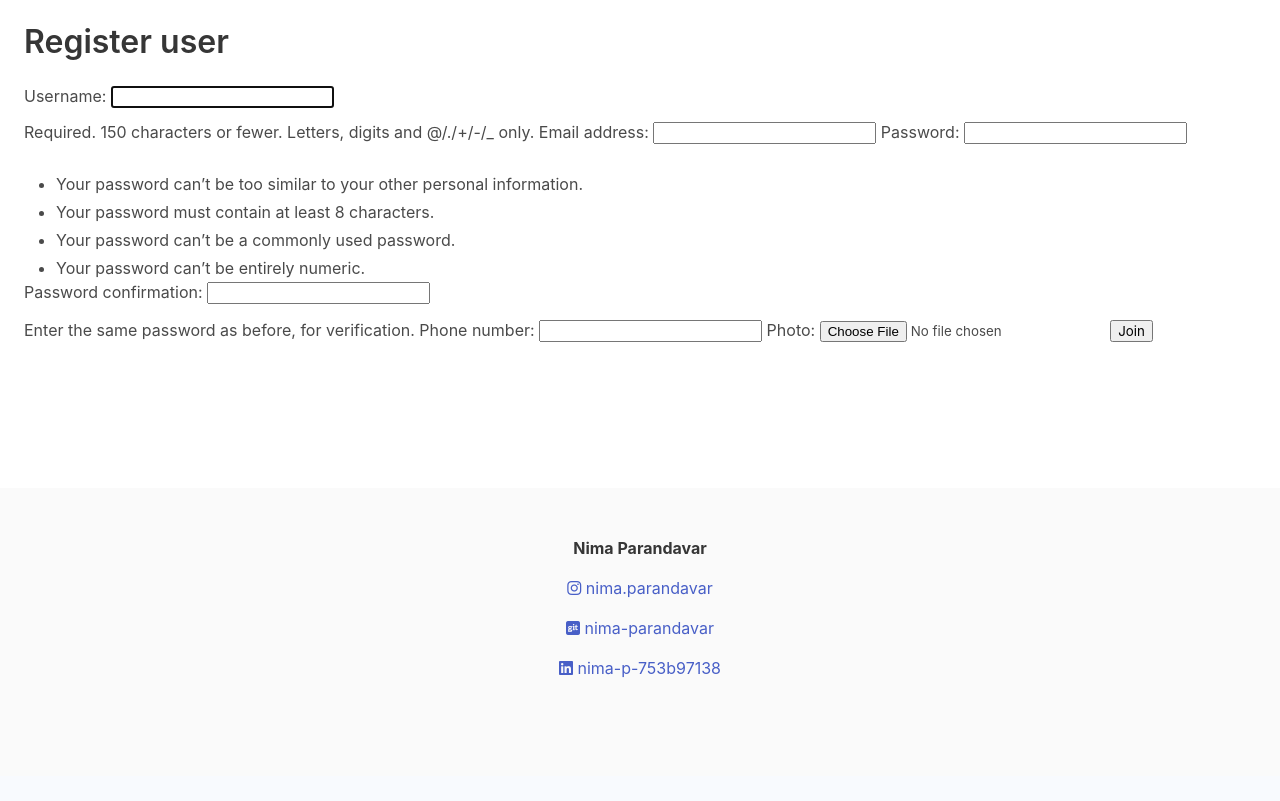
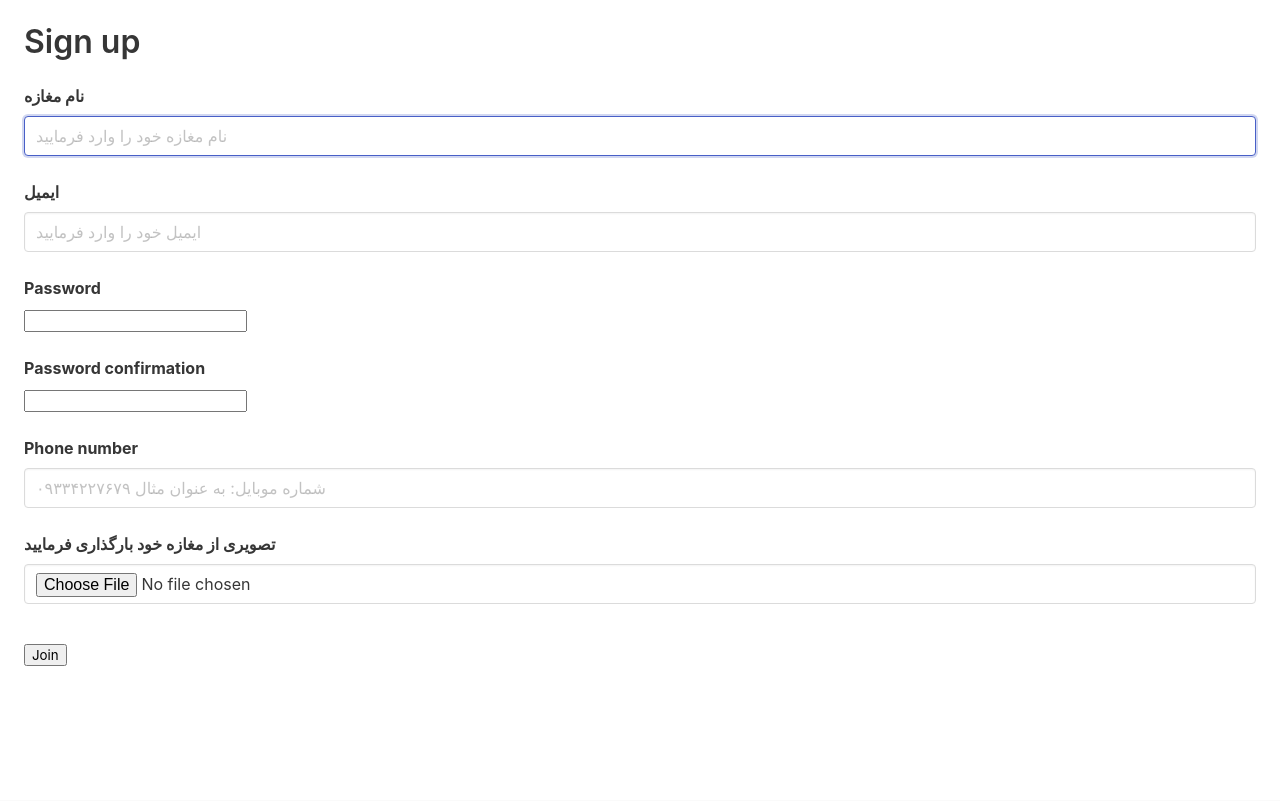
Before and after one commit to kiarash-borooshan/Hojreh, a Django app: template Hojerh/templates/account/register.html in a window 1280 px wide. Shown: the part 52-853 px from the top of the page. Before the commit the page ends 729 px from the top, so only its background shows below. Run offline with Django 4.2, Linux system fonts and the light colour scheme; the template is opened without the code that fills it: values that come from a table or form of the project are taken from there, others are empty; some libraries are stand-ins or nearby versions.

Commit message:
Sign up form costomized

```diff
--- a/Hojerh/Hojerh/urls.py
+++ b/Hojerh/Hojerh/urls.py
@@ -7,7 +7,7 @@
 urlpatterns = [
     path('admin/', admin.site.urls),
     path("", include('core.url', namespace='core')),
-    path("auth/", include('account.url')),
+    path("account/", include('account.url')),
     path("toys/", include('ToysApp.url', namespace="ToysApp"))
 ]
 
--- a/Hojerh/ToysApp/models.py
+++ b/Hojerh/ToysApp/models.py
@@ -1,6 +1,6 @@
 from django.contrib.auth.models import User
 from django.db import models
-# from taggit.managers import TaggableManager
+from taggit.managers import TaggableManager
 from django.urls import reverse
 
 
@@ -71,7 +71,7 @@
 
     video_link = models.TextField(null=True, blank=True)
 
-    # tags = TaggableManager()
+    tags = TaggableManager()
 
     available = models.BooleanField()
 
--- a/Hojerh/account/admin.py
+++ b/Hojerh/account/admin.py
@@ -4,4 +4,4 @@
 
 @admin.register(Profile)
 class ProfileDecore(admin.ModelAdmin):
-    list_display = ("user", )
+    list_display = ("user", "phone_number")
--- a/Hojerh/account/forms.py
+++ b/Hojerh/account/forms.py
@@ -19,11 +19,22 @@
         model = User
         fields = ['username', 'email', 'password1', 'password2']
         widgets = {
-                    "username": forms.TextInput(attrs={'class': 'form-control mb-3'}),
-                    "email": forms.EmailInput(attrs={'class': 'form-control mb-3'}),
-                    "password1": forms.PasswordInput(attrs={'class': 'form-control mb-3'}),
-                    "password2": forms.PasswordInput(attrs={'class': 'form-control mb-6'}),
+                    "username": forms.TextInput(attrs={'class': 'input',
+                                                       "placeholder": "نام مغازه خود را وارد فرمایید"}),
+                    "email": forms.EmailInput(attrs={'class': 'input',
+                                                     "placeholder": "ایمیل خود را وارد فرمایید"}),
+                    "password1": forms.PasswordInput(attrs={'class': 'input',
+                                                            "placeholder": "پسورد"}),
+                    "password2": forms.PasswordInput(attrs={'class': 'input',
+                                                            "placeholder": "تکرار پسورد"}),
                 }
+
+        labels = {
+            "username": "نام مغازه",
+            "email": "ایمیل",
+            "password1": "رمز",
+            "password2": "تکرار رمز"
+        }
 
 
 class RegisterProfileForm(forms.ModelForm):
@@ -31,6 +42,13 @@
         model = Profile
         exclude = ['user']
         widgets = {
-            'phone_number': forms.TextInput(attrs={'class': 'form-control mb-3'}),
-            'photo': forms.FileInput(attrs={'class': 'form-control mb-3'}),
+            'phone_number': forms.TextInput(attrs={'class': 'input',
+                                                   "placeholder": "شماره موبایل: به عنوان مثال ۰۹۳۳۴۲۲۷۶۷۹"}),
+            'photo': forms.FileInput(attrs={'class': 'input',
+                                            "placeholder": "تصویری از مغازه خود را بارگذاری کنید"}),
+
         }
+
+        labels = {
+            "photo": "تصویری از مغازه خود بارگذاری فرمایید"
+        }
--- a/Hojerh/account/models.py
+++ b/Hojerh/account/models.py
@@ -4,15 +4,15 @@
 from django.dispatch import receiver
 
 """" !!! cannot recognize """
-# from phonenumber_field.modelfields import PhoneNumberField
+from phonenumber_field.modelfields import PhoneNumberField
 
 
 class Profile(models.Model):
     user = models.OneToOneField(User,
                                 on_delete=models.CASCADE,
                                 related_name="profile")
-    # phone_number = PhoneNumberField(blank=True)
-    phone_number = models.CharField(blank=True, null=True)
+    phone_number = PhoneNumberField(blank=True, null=True)
+    # phone_number = models.CharField(blank=True, null=True)
     photo = models.ImageField(null=True, blank=True)
 
     def __str__(self):
--- a/Hojerh/account/url.py
+++ b/Hojerh/account/url.py
@@ -4,5 +4,5 @@
 # app_name = 'account'
 
 urlpatterns = [
-    path("register", views.register_user)
+    path("register", views.register_user, name="register")
 ]
--- a/Hojerh/templates/account/register.html
+++ b/Hojerh/templates/account/register.html
@@ -1,12 +1,23 @@
 {% extends 'base.html' %}
 
 {% block content %}
-  <h1 class="display-1"> Register user </h1>
+  <h1 class="display-1"> Sign up </h1>
 
   <form class="my-5" method="post" enctype="multipart/form-data">
     {% csrf_token %}
-    {{form}}
-    {{ profile_form }}
+
+    {% for field in form %}
+      <label for="{{field.id_for_label}}" class="label">{{field.label}}</label>
+      <div class="control">{{field}}</div>
+      <br>
+    {% endfor %}
+
+    {% for pform in profile_form %}
+      <label for="{{pform.id_for_label}}" class="label">{{pform.label}}</label>
+      <div class="control"> {{pform}}</div>
+      <br>
+    {% endfor %}
+
     <button type="submit" class="btn btn-success mt-4" > Join </button>
   </form>
 
```
Also changed, not shown: Hojerh/Hojerh/settings.py (+6 -1 lines), Hojerh/ToysApp/migrations/0006_toys_tags.py (added), Hojerh/account/migrations/0002_alter_profile_phone_number.py (added).
